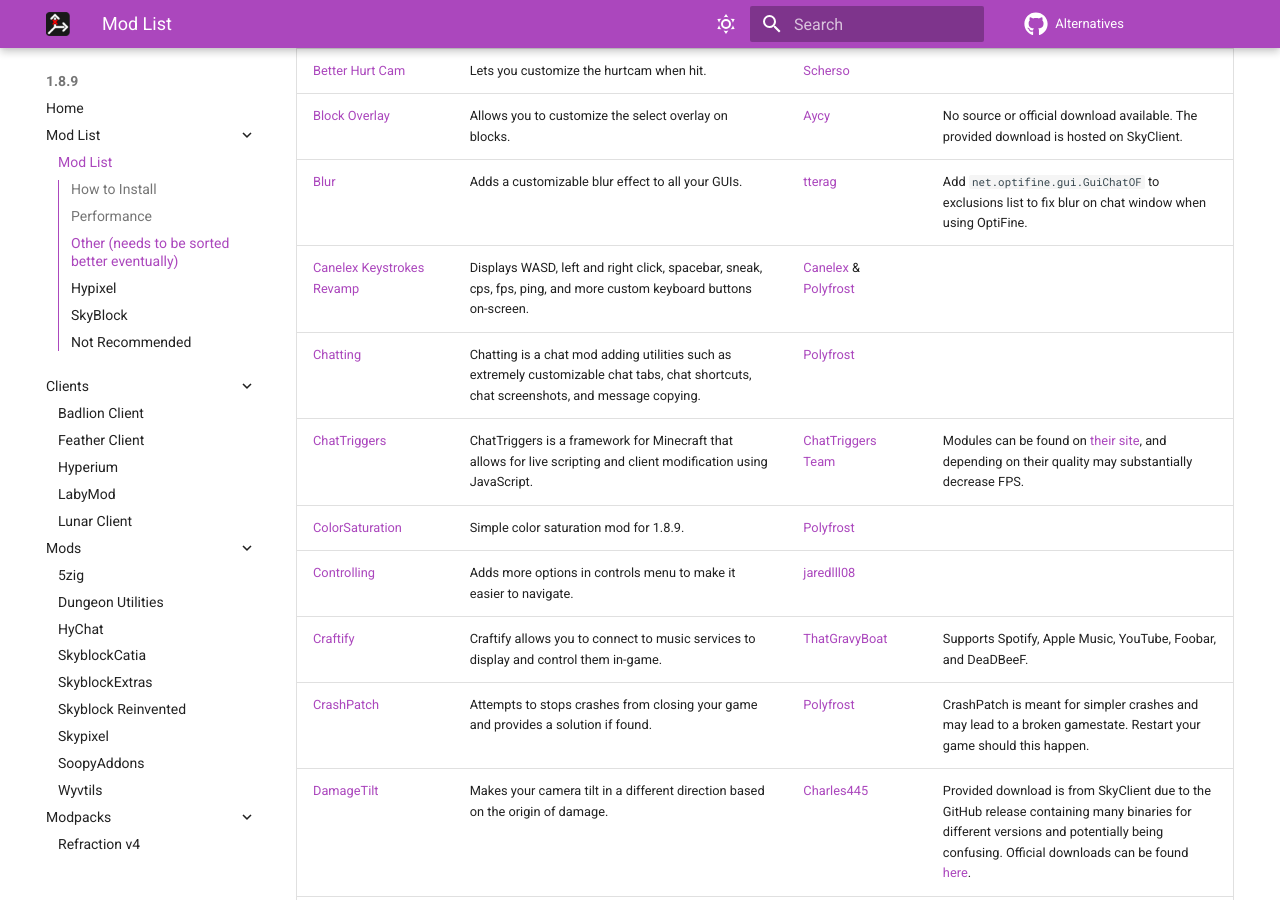
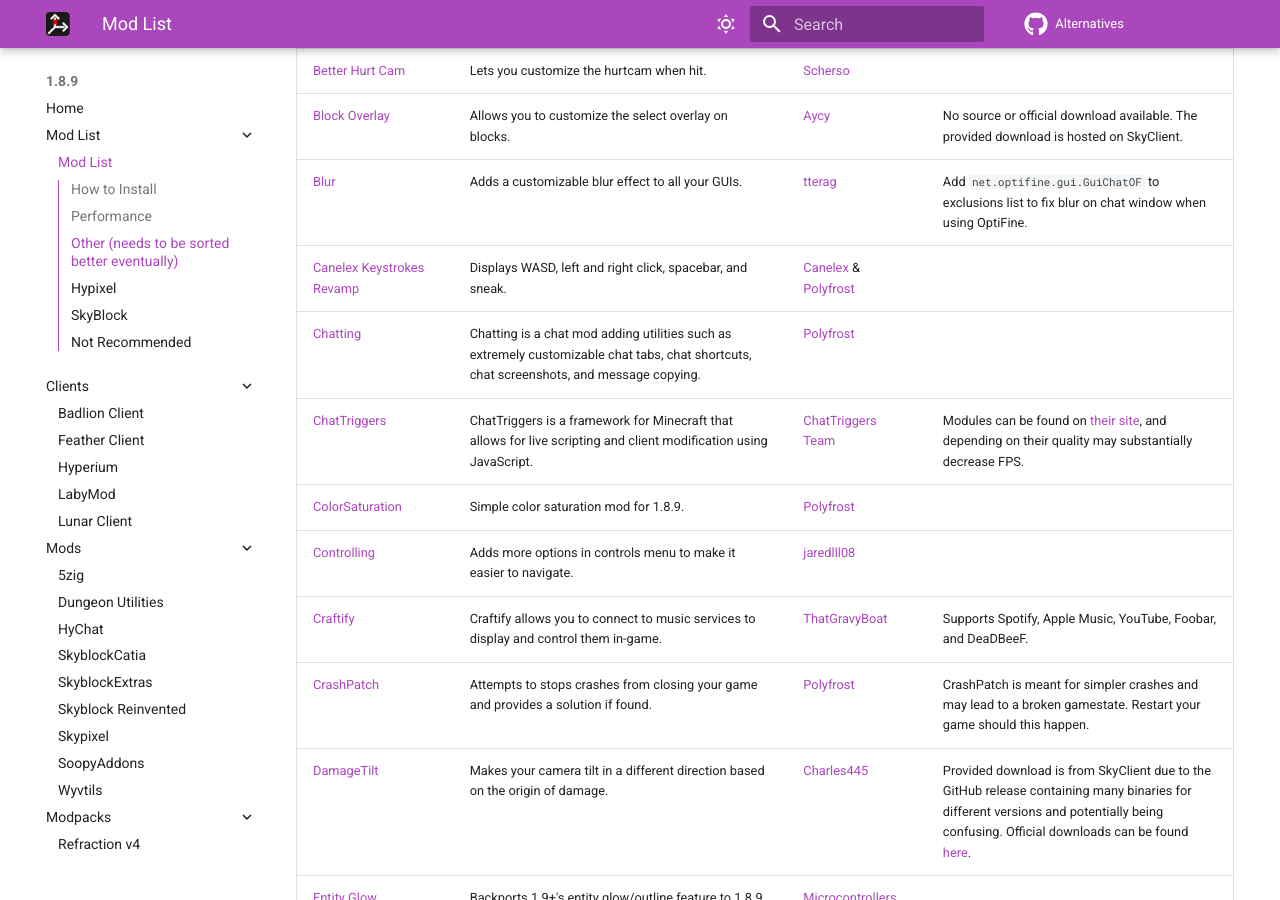
Before and after one commit to MicrocontrollersDev/Alternatives, an MkDocs documentation site: the page built from docs/1.8.9/modlist.md, in a window 1280 px wide and 900 px high, scrolled down 1335 px. Built offline with MkDocs 1.6.1 and Material for MkDocs 9.7.7, drawn with Linux system fonts in a browser that asks for light colours; comment, search, counter and statistics services are not loaded.

Commit message:
forgot this one

```diff
--- a/docs/1.8.9/modlist.md
+++ b/docs/1.8.9/modlist.md
@@ -27,7 +27,7 @@
 | [Better Hurt Cam](https://modrinth.com/mod/forge-betterhurtcam) | Lets you customize the hurtcam when hit. | [Scherso](https://github.com/Scherso) |
 | [Block Overlay](https://skyclient.co/mod/blockoverlay) | Allows you to customize the select overlay on blocks. | [Aycy](https://www.youtube.com/@aycyy) | No source or official download available. The provided download is hosted on SkyClient. |
 | [Blur](https://www.curseforge.com/minecraft/mc-mods/blur/files?version=1.8.9) | Adds a customizable blur effect to all your GUIs. | [tterag](https://github.com/tterrag1098) | Add `net.optifine.gui.GuiChatOF` to exclusions list to fix blur on chat window when using OptiFine. |
-| [Canelex Keystrokes Revamp](https://modrinth.com/mod/keystrokes) | Displays WASD, left and right click, spacebar, sneak, cps, fps, ping, and more custom keyboard buttons on-screen. | [Canelex](https://www.youtube.com/@canelex) & [Polyfrost](https://github.com/Polyfrost) |
+| [Canelex Keystrokes Revamp](https://modrinth.com/mod/keystrokes) | Displays WASD, left and right click, spacebar, and sneak. | [Canelex](https://www.youtube.com/@canelex) & [Polyfrost](https://github.com/Polyfrost) |
 | [Chatting](https://modrinth.com/mod/chatting) | Chatting is a chat mod adding utilities such as extremely customizable chat tabs, chat shortcuts, chat screenshots, and message copying. | [Polyfrost](https://github.com/Polyfrost) |
 | [ChatTriggers](https://modrinth.com/mod/chattriggers) | ChatTriggers is a framework for Minecraft that allows for live scripting and client modification using JavaScript. | [ChatTriggers Team](https://github.com/ChatTriggers) | Modules can be found on [their site](https://www.chattriggers.com/modules), and depending on their quality may substantially decrease FPS. |
 | [ColorSaturation](https://modrinth.com/mod/colorsaturation) | Simple color saturation mod for 1.8.9. | [Polyfrost](https://github.com/Polyfrost) |
```
